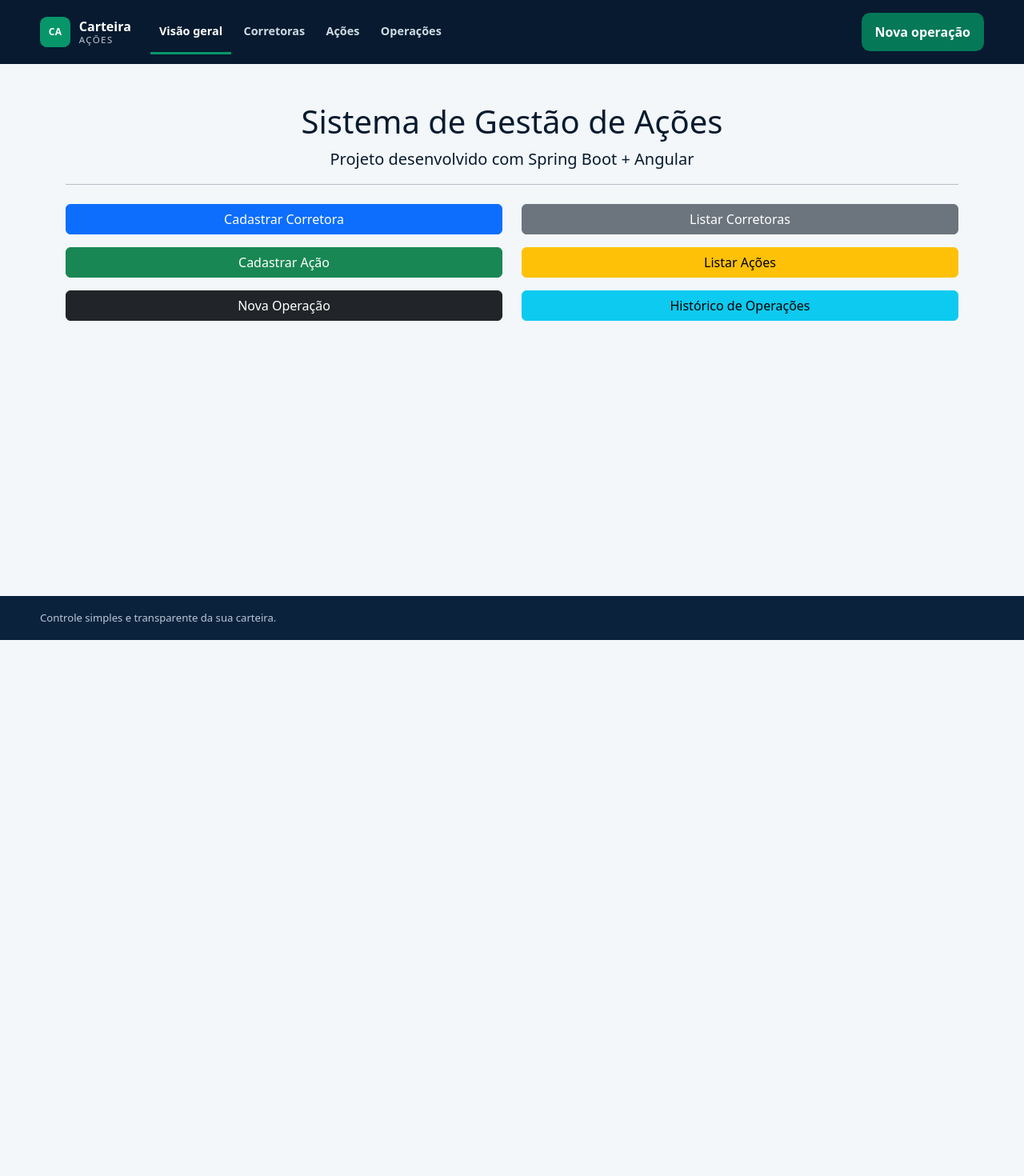
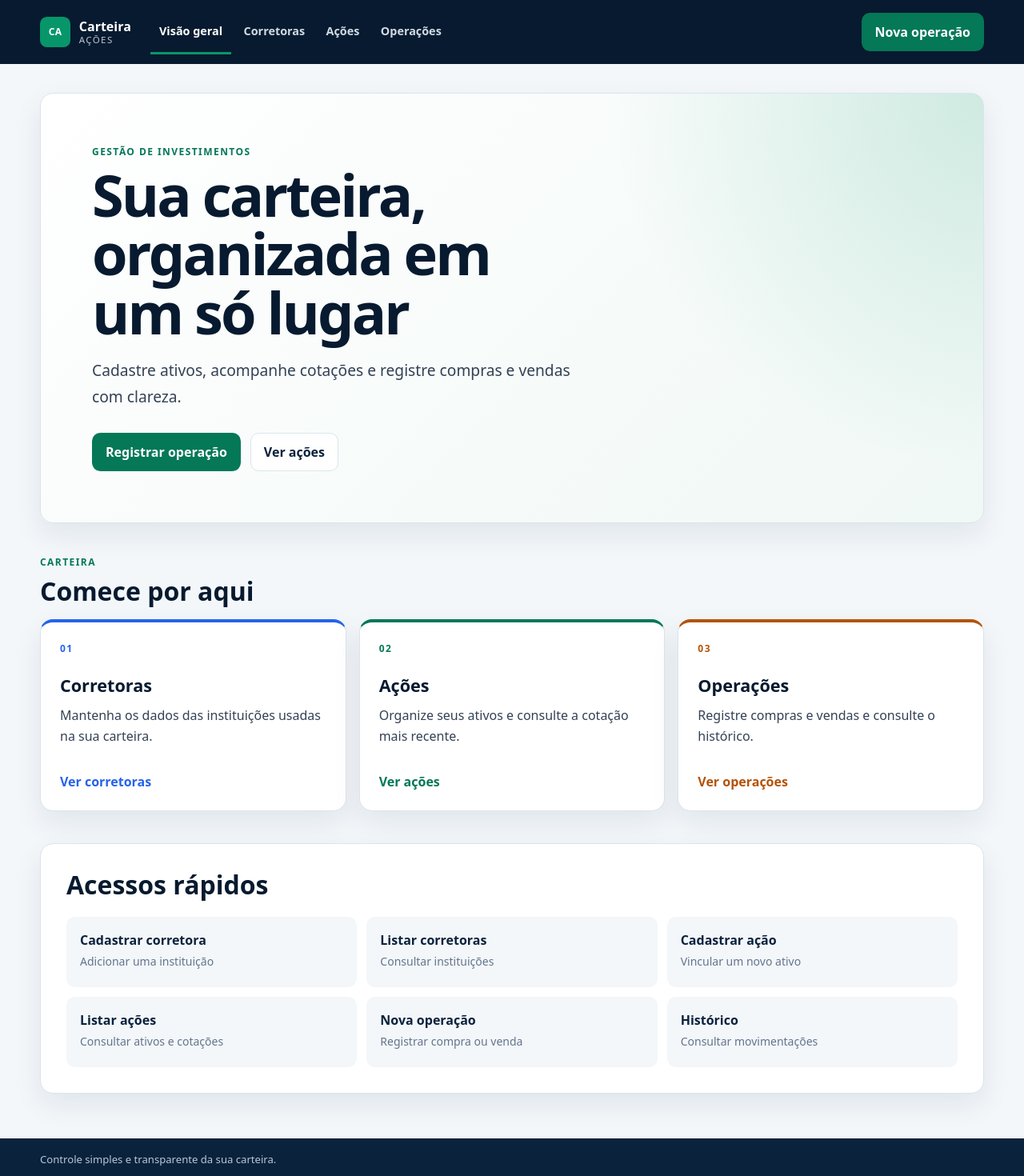
Before and after one commit to GestaoDeAcaoFinal/frontend, an Angular app: page / in a window 1280 px wide. Shown: the top 1470 px of the page at 80% size. Before the commit the page ends 800 px from the top, so only its background shows below. Built offline with nearby package versions, Linux system fonts and the light colour scheme.

Commit message:
feat: redesign portfolio home dashboard

```diff
--- a/src/app/pages/home/home.component.css
+++ b/src/app/pages/home/home.component.css
@@ -0,0 +1,192 @@
+.home-page {
+  display: grid;
+  gap: 2.5rem;
+}
+
+.hero-panel {
+  background:
+    radial-gradient(circle at top right, rgba(7, 150, 105, 0.16), transparent 36%),
+    linear-gradient(135deg, #ffffff 0%, #f0f8f5 100%);
+  border: 1px solid var(--color-border);
+  border-radius: var(--radius-lg);
+  box-shadow: var(--shadow-card);
+  padding: clamp(2rem, 5vw, 4.5rem);
+}
+
+.hero-panel h1 {
+  color: var(--color-navy-950);
+  font-size: clamp(2.25rem, 6vw, 4.5rem);
+  font-weight: 800;
+  letter-spacing: -0.04em;
+  line-height: 1.02;
+  margin: 0;
+  max-width: 13ch;
+}
+
+.hero-panel > p:not(.eyebrow) {
+  color: var(--color-slate-700);
+  font-size: clamp(1rem, 2vw, 1.2rem);
+  line-height: 1.7;
+  margin: 1.25rem 0 0;
+  max-width: 58ch;
+}
+
+.hero-actions {
+  display: flex;
+  flex-wrap: wrap;
+  gap: 0.75rem;
+  margin-top: 1.75rem;
+}
+
+.section-heading {
+  margin-bottom: 1rem;
+}
+
+.section-heading h2,
+.quick-panel h2 {
+  color: var(--color-navy-950);
+  font-size: clamp(1.5rem, 3vw, 2rem);
+  font-weight: 800;
+  margin: 0;
+}
+
+.domain-grid {
+  display: grid;
+  gap: 1rem;
+  grid-template-columns: repeat(3, minmax(0, 1fr));
+}
+
+.domain-card {
+  --domain-accent: var(--color-emerald-700);
+  background: var(--color-surface);
+  border: 1px solid var(--color-border);
+  border-top: 4px solid var(--domain-accent);
+  border-radius: var(--radius-lg);
+  box-shadow: var(--shadow-card);
+  display: flex;
+  flex-direction: column;
+  min-height: 15rem;
+  padding: 1.5rem;
+}
+
+.domain-card--broker {
+  --domain-accent: #2563eb;
+}
+
+.domain-card--asset {
+  --domain-accent: var(--color-emerald-700);
+}
+
+.domain-card--trade {
+  --domain-accent: #b45309;
+}
+
+.domain-card__index {
+  color: var(--domain-accent);
+  font-size: 0.75rem;
+  font-weight: 800;
+  letter-spacing: 0.12em;
+  margin: 0 0 1.5rem;
+}
+
+.domain-card h3 {
+  color: var(--color-navy-950);
+  font-size: 1.35rem;
+  font-weight: 800;
+  margin: 0;
+}
+
+.domain-card > p:not(.domain-card__index) {
+  color: var(--color-slate-700);
+  line-height: 1.6;
+  margin: 0.75rem 0 1.5rem;
+}
+
+.domain-card a {
+  color: var(--domain-accent);
+  font-weight: 800;
+  margin-top: auto;
+  text-decoration: none;
+}
+
+.domain-card a:hover {
+  text-decoration: underline;
+  text-underline-offset: 0.2em;
+}
+
+.quick-panel {
+  padding: clamp(1.25rem, 3vw, 2rem);
+}
+
+.quick-grid {
+  display: grid;
+  gap: 0.75rem;
+  grid-template-columns: repeat(3, minmax(0, 1fr));
+  margin-top: 1.25rem;
+}
+
+.quick-action {
+  background: var(--color-canvas);
+  border: 1px solid transparent;
+  border-radius: var(--radius-sm);
+  color: var(--color-navy-900);
+  display: flex;
+  flex-direction: column;
+  gap: 0.25rem;
+  min-height: 5.5rem;
+  padding: 1rem;
+  text-decoration: none;
+  transition: background-color 0.2s ease, border-color 0.2s ease, transform 0.2s ease;
+}
+
+.quick-action strong {
+  font-size: 1rem;
+}
+
+.quick-action span {
+  color: var(--color-slate-500);
+  font-size: 0.875rem;
+}
+
+.quick-action:hover {
+  background: #ffffff;
+  border-color: var(--color-emerald-600);
+  color: var(--color-emerald-800);
+  transform: translateY(-2px);
+}
+
+@media (max-width: 900px) {
+  .domain-grid,
+  .quick-grid {
+    grid-template-columns: repeat(2, minmax(0, 1fr));
+  }
+}
+
+@media (max-width: 640px) {
+  .home-page {
+    gap: 2rem;
+  }
+
+  .hero-actions > a {
+    width: 100%;
+  }
+
+  .domain-grid,
+  .quick-grid {
+    grid-template-columns: 1fr;
+  }
+
+  .domain-card {
+    min-height: 0;
+  }
+}
+
+@media (prefers-reduced-motion: reduce) {
+  .quick-action {
+    transition: none;
+  }
+
+  .quick-action:hover {
+    transform: none;
+  }
+}
--- a/src/app/pages/home/home.component.html
+++ b/src/app/pages/home/home.component.html
@@ -1,52 +1,71 @@
-<div class="container mt-5">
+<main class="page-shell home-page">
+  <section class="hero-panel" aria-labelledby="home-title">
+    <p class="eyebrow">GESTÃO DE INVESTIMENTOS</p>
+    <h1 id="home-title">Sua carteira, organizada em um só lugar</h1>
+    <p>Cadastre ativos, acompanhe cotações e registre compras e vendas com clareza.</p>
+    <div class="hero-actions">
+      <a class="btn-finance-primary" routerLink="/operacoes/nova">Registrar operação</a>
+      <a class="btn-finance-secondary" routerLink="/acoes">Ver ações</a>
+    </div>
+  </section>
 
-  <div class="text-center">
-    <h1>Sistema de Gestão de Ações</h1>
-    <p class="lead">
-      Projeto desenvolvido com Spring Boot + Angular
-    </p>
-  </div>
+  <section aria-labelledby="recursos-title">
+    <div class="section-heading">
+      <p class="eyebrow">CARTEIRA</p>
+      <h2 id="recursos-title">Comece por aqui</h2>
+    </div>
 
-  <hr>
+    <div class="domain-grid">
+      <article class="domain-card domain-card--broker">
+        <p class="domain-card__index">01</p>
+        <h3>Corretoras</h3>
+        <p>Mantenha os dados das instituições usadas na sua carteira.</p>
+        <a routerLink="/corretoras">Ver corretoras</a>
+      </article>
 
-  <div class="row mt-4">
+      <article class="domain-card domain-card--asset">
+        <p class="domain-card__index">02</p>
+        <h3>Ações</h3>
+        <p>Organize seus ativos e consulte a cotação mais recente.</p>
+        <a routerLink="/acoes">Ver ações</a>
+      </article>
 
-    <div class="col-md-6 mb-3">
-      <a routerLink="/corretoras/nova" class="btn btn-primary w-100">
-        Cadastrar Corretora
+      <article class="domain-card domain-card--trade">
+        <p class="domain-card__index">03</p>
+        <h3>Operações</h3>
+        <p>Registre compras e vendas e consulte o histórico.</p>
+        <a routerLink="/operacoes">Ver operações</a>
+      </article>
+    </div>
+  </section>
+
+  <section class="quick-panel surface-card" aria-labelledby="atalhos-title">
+    <h2 id="atalhos-title">Acessos rápidos</h2>
+    <div class="quick-grid">
+      <a class="quick-action" routerLink="/corretoras/nova">
+        <strong>Cadastrar corretora</strong>
+        <span>Adicionar uma instituição</span>
+      </a>
+      <a class="quick-action" routerLink="/corretoras">
+        <strong>Listar corretoras</strong>
+        <span>Consultar instituições</span>
+      </a>
+      <a class="quick-action" routerLink="/acoes/nova">
+        <strong>Cadastrar ação</strong>
+        <span>Vincular um novo ativo</span>
+      </a>
+      <a class="quick-action" routerLink="/acoes">
+        <strong>Listar ações</strong>
+        <span>Consultar ativos e cotações</span>
+      </a>
+      <a class="quick-action" routerLink="/operacoes/nova">
+        <strong>Nova operação</strong>
+        <span>Registrar compra ou venda</span>
+      </a>
+      <a class="quick-action" routerLink="/operacoes">
+        <strong>Histórico</strong>
+        <span>Consultar movimentações</span>
       </a>
     </div>
-
-    <div class="col-md-6 mb-3">
-      <a routerLink="/corretoras" class="btn btn-secondary w-100">
-        Listar Corretoras
-      </a>
-    </div>
-
-    <div class="col-md-6 mb-3">
-      <a routerLink="/acoes/nova" class="btn btn-success w-100">
-        Cadastrar Ação
-      </a>
-    </div>
-
-    <div class="col-md-6 mb-3">
-      <a routerLink="/acoes" class="btn btn-warning w-100">
-        Listar Ações
-      </a>
-    </div>
-
-    <div class="col-md-6 mb-3">
-      <a routerLink="/operacoes/nova" class="btn btn-dark w-100">
-        Nova Operação
-      </a>
-    </div>
-
-    <div class="col-md-6 mb-3">
-      <a routerLink="/operacoes" class="btn btn-info w-100">
-        Histórico de Operações
-      </a>
-    </div>
-
-  </div>
-
-</div>
+  </section>
+</main>
```
Also changed, not shown: 1 other file (tests, documents, lock files or other folders).
